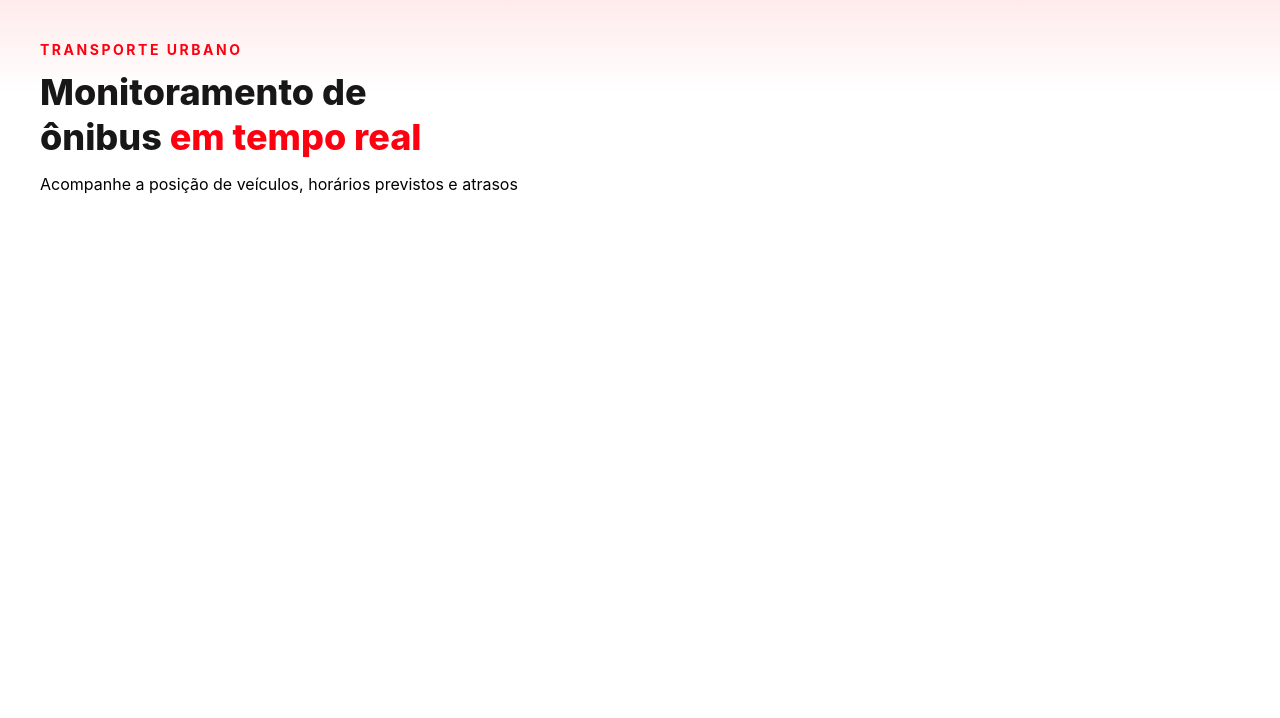
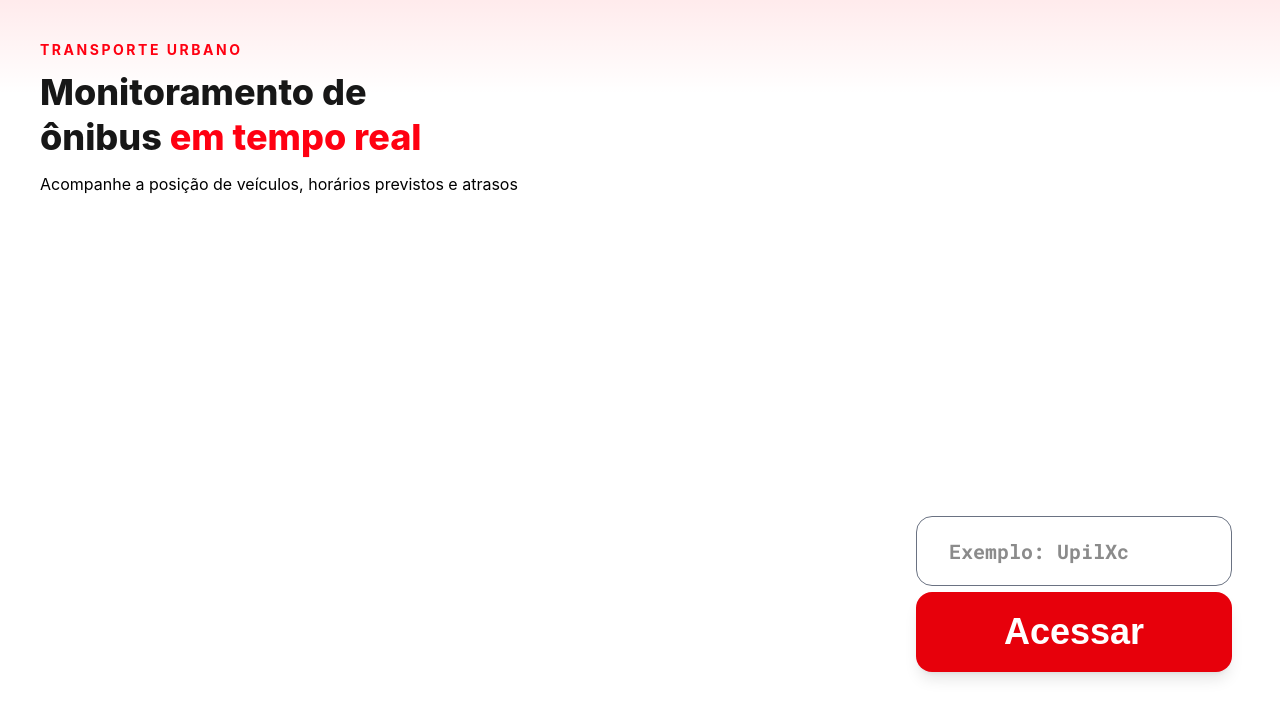
Before and after one commit to Mateus-SR/Busca-Bus-React, a Next.js app: page / in a window 1280 px wide. Shown: the top 718 px of the page. Built offline with nearby package versions, Linux system fonts and the light colour scheme.

Commit message:
Componente botão Acessar Exibição

```diff
--- a/src/app/page.js
+++ b/src/app/page.js
@@ -1,3 +1,5 @@
+import AcessoRapidoForm from "@/components/home/AcessoRapidoForm";
+
 export default function Home() {
   return (
     <main>
@@ -17,6 +19,8 @@ export default function Home() {
           </div>
         </div>
       </section>
+
+      <AcessoRapidoForm/>
     </main>
   );
 }
--- /dev/null
+++ b/src/components/home/AcessoRapidoForm.jsx
@@ -0,0 +1,50 @@
+"use client";
+
+import { useState } from "react";
+import { useRouter } from "next/navigation";
+
+export default function AcessoRapidoForm() {
+    const [codigo, setCodigo] = useState("");
+    const [erro, setErro] = useState(false);
+    const router = useRouter();
+
+    function handleChange(e) {
+        const valorDigitado = e.target.value;
+
+        let valorLimpo = valorDigitado.replace(/\s/g, '');
+        valorLimpo = valorLimpo.replace(/[^A-Za-z0-9_-]/g, '');
+        valorLimpo = valorLimpo.substring(0, 6);
+
+        setCodigo(valorLimpo);
+        setErro(valorLimpo.length > 0 && valorLimpo.length !== 6);
+    }
+
+    function handleAcessar() {
+        if (!codigo) return;
+        router.push(`/exibicao/${encodeURIComponent(codigo)}`);
+
+    }
+
+    return (
+        <div className="fixed bottom-32 right12 md:bottom-32 md:right-12 z-1000">
+            <div className="flex flex-col flex-wrap justify-between gap-1.5">
+                <input
+                    type="text"
+                    value={codigo}
+                    onChange={handleChange}
+                    placeholder="Exemplo: UpilXc"
+                    maxLength={6}
+                    className={`px-12 py-5 md:px-8 md:py-5 border border-gray-500 rounded-2xl text-xl font-roboto-mono font-extrabold ${
+                        erro ? "bg-sptrans/25" : "bg-white"
+                    }`}
+                />
+                <span
+                    onClick={handleAcessar}
+                    className="bg-red-600 text-white font-bold text-center cursor-pointer px-12 py-5 md:px-8 md-py-5 text-2xl md:text-4xl rounded-2xl shadow-lg hover:bg-red-800 transition-all duration-200 ease-out"
+                >
+                    Acessar
+                </span>
+            </div>
+        </div>
+    )
+}
```
